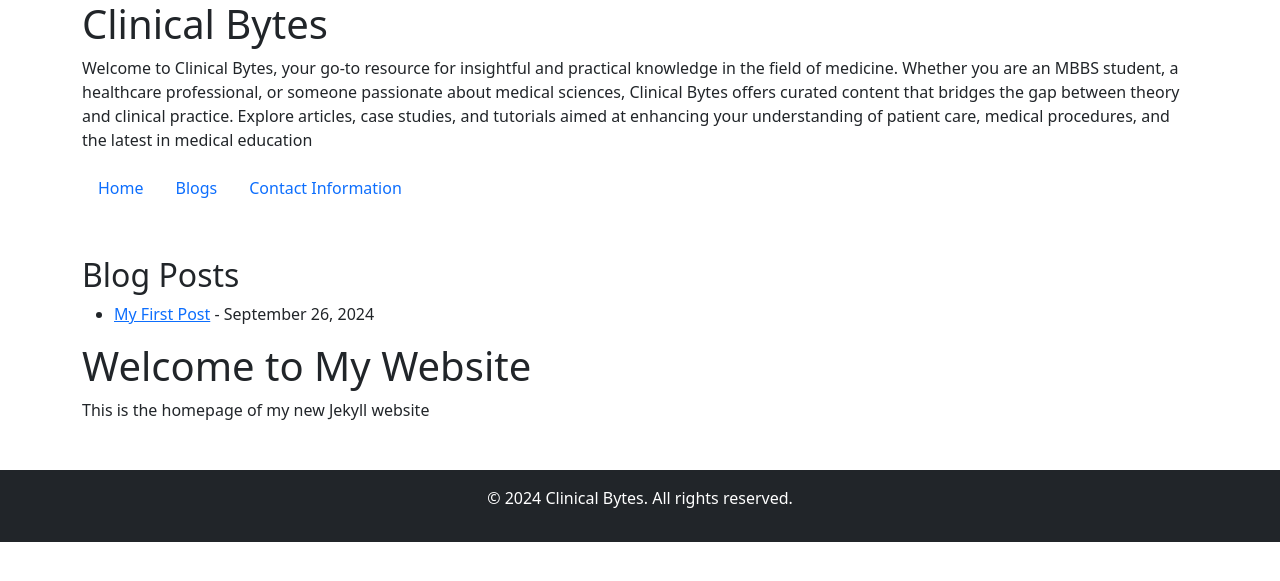
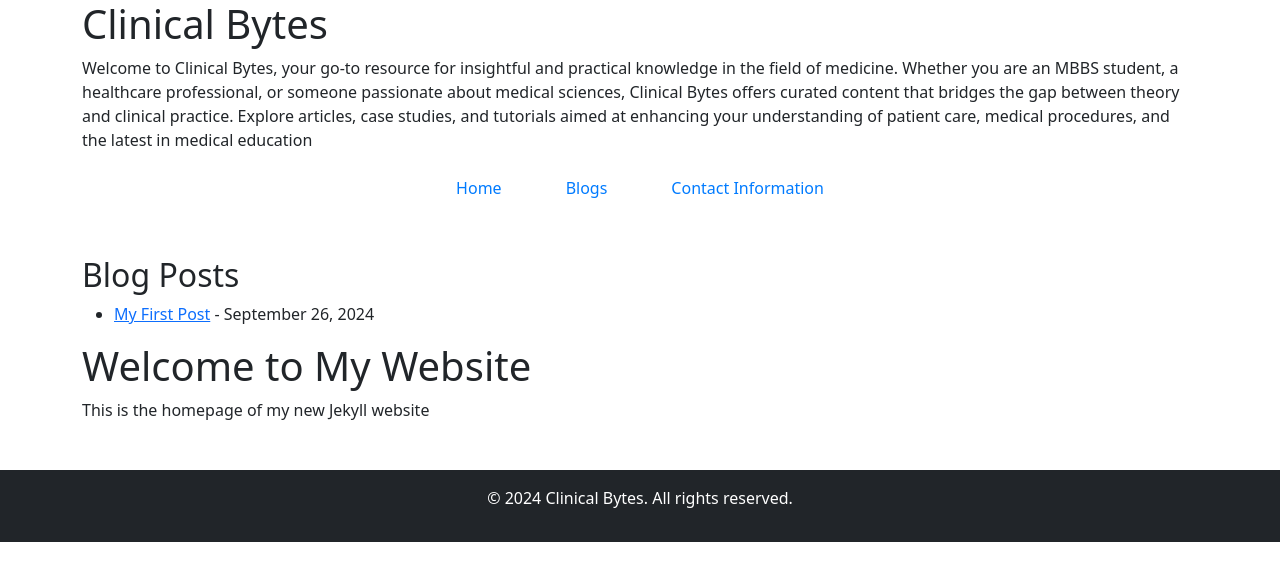
Before and after one commit to prabhatsharm007/prabhatsharm007.github.io, a Jekyll site: the page built from index.md, in a window 1280 px wide. Shown: the top 581 px of the page. Built offline with Jekyll 4.4.1, drawn with Linux system fonts in a browser that asks for light colours.

Commit message:
Update styles.css

```diff
--- a/assets/css/styles.css
+++ b/assets/css/styles.css
@@ -5,3 +5,25 @@
     <link href="https://cdn.jsdelivr.net/npm/bootstrap@5.1.3/dist/css/bootstrap.min.css" rel="stylesheet">
     <link rel="stylesheet" href="/assets/css/styles.css">
 </head>
+/* Custom header styles */
+.custom-header {
+    background-color: #f8f9fa;
+    padding: 1rem 0;
+}
+
+.custom-header .nav {
+    display: flex;
+    justify-content: center;
+    margin-top: 1rem;
+}
+
+.custom-header .nav-link {
+    margin: 0 1rem;
+    color: #007bff;
+    text-decoration: none;
+    transition: color 0.3s ease;
+}
+
+.custom-header .nav-link:hover {
+    color: #0056b3;
+}
```
